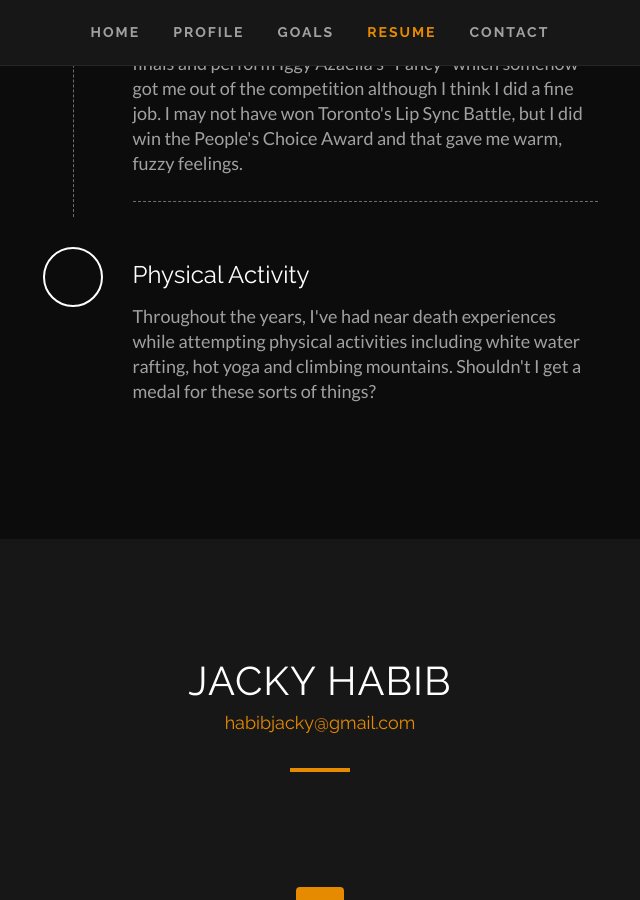
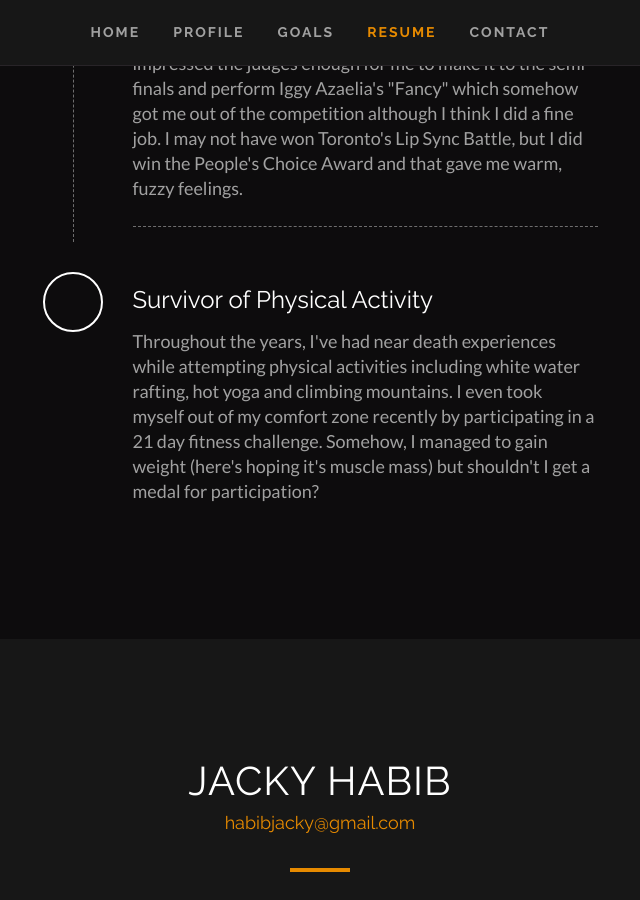
Before and after one commit to clearcareer/JackyHabib, a Jekyll site: the page built from index.html, in a window 1280 px wide and 900 px high, scrolled down 5462 px. Shown: the whole window, without its empty margins (320-960 px from the left). Built offline with Jekyll 4.4.1, drawn with Linux system fonts in a browser that asks for light colours; some web fonts are replaced; some of the changed text lies outside the part shown.

Commit message:
Updated '/index.html' via CloudCannon

```diff
--- a/index.html
+++ b/index.html
@@ -106,9 +106,9 @@ achievements:
   - name: Lip Sync Battle Semi-Finalist
     description: "My lip sync rendition of Taylor Swift's \"Shake it Off\" impressed the judges enough for me to make it to the semi-finals and perform Iggy Azaelia's \"Fancy\" which somehow got me out of the competition although I think I did a fine job. I may not have won Toronto's Lip Sync Battle, but I did win the People's Choice Award and that gave me warm, fuzzy feelings."
     icon: microphone
-  - name: Physical Activity
-    description: "Throughout the years, I've had near death experiences while attempting physical activities including white water rafting, hot yoga and climbing mountains. Shouldn't I get a medal for these sorts of things?"
-    icon: sports
+  - name: Survivor of Physical Activity
+    description: "Throughout the years, I've had near death experiences while attempting physical activities including white water rafting, hot yoga and climbing mountains. I even took myself out of my comfort zone recently by participating in a 21 day fitness challenge. Somehow, I managed to gain weight (here's hoping it's muscle mass) but shouldn't I get a medal for participation?"
+    icon: fitness
 social_icons:
   - name: linkedin
     link: 'https://www.linkedin.com/in/jackyhabib'
```
Also changed, not shown: other parts of index.html (+1 -1 lines).
